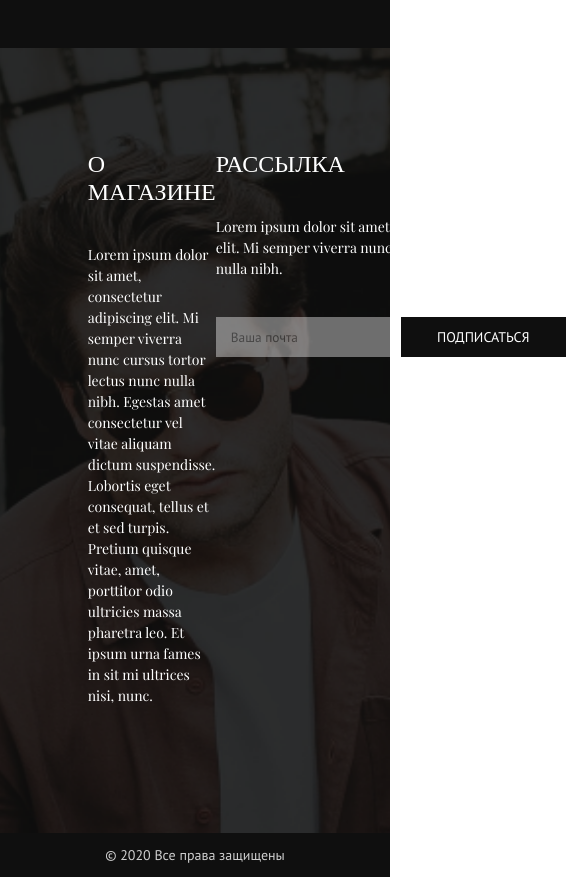
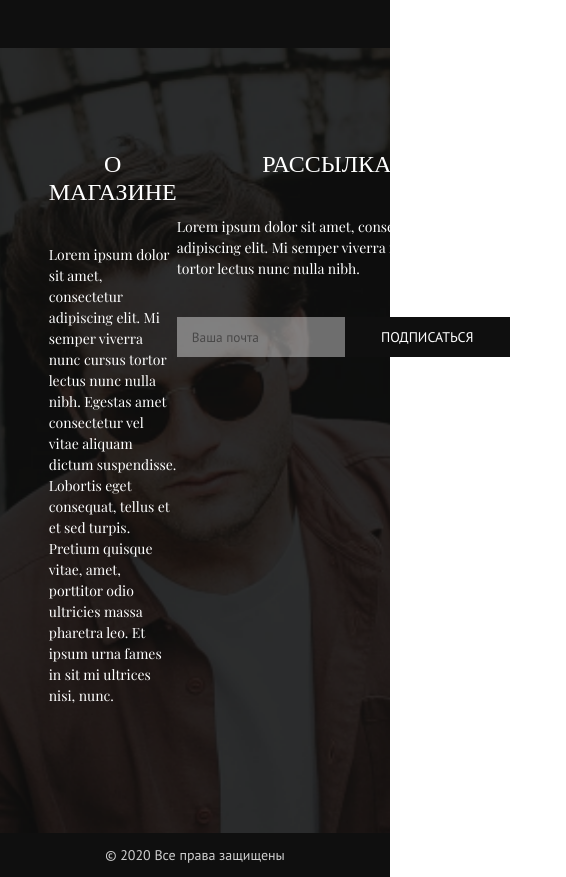
Before and after one commit to Bliqui/web_design_project, a plain HTML site: page index.html in a window 390 px wide. Shown: the part 7209-8086 px from the top of the page, 566 px wide, since content can reach past the window. Drawn offline with nearby package versions, Linux system fonts and the light colour scheme.

Commit message:
Responsive layout

```diff
--- a/css/style.css
+++ b/css/style.css
@@ -671,18 +671,41 @@ header a:hover {
     .ad__container {
         width: 1053px;
     }
+}
+
+@media screen and (max-width: 1670px) {
+    .ad__column-mid {
+        display: none;
+    }
+
+    .ad__container {
+        max-width: 70%;
+    }
+
+    .ad__column-right {
+        max-width: 350px;
+    }
+}
 
 @media screen and (max-width: 1100px) {
     .container {
-            width: 900px !important;
+        width: 100%;
     }
 
     .contact__body {
         flex-direction: column;
     }
 
+    .ad__column-left {
+        max-width: 260px;
+    }
+
     .ad__column-mid {
         display: none;
+    }
+
+    .ad__column-right {
+        max-width: 300px;
     }
 
     .header__right-container {
@@ -700,19 +723,15 @@ header a:hover {
         justify-content: center;
         align-items: center;
     }
+
+    .ad__container {
+        max-width: 75%;
+    }
+    .ad__title {
+        text-align: center;
     }
 }
-@media screen and (max-width: 1670px) {
-    .ad__column-mid {
-        display: none;
-    }
-    .ad__container{
-        max-width: 55%;
-    }
-    .ad__column-right {
-        max-width: 350px;
-    }
-}
+
 /* Ad */
 
 footer {
```
Lines whose indentation alone changed are shown as unchanged.
